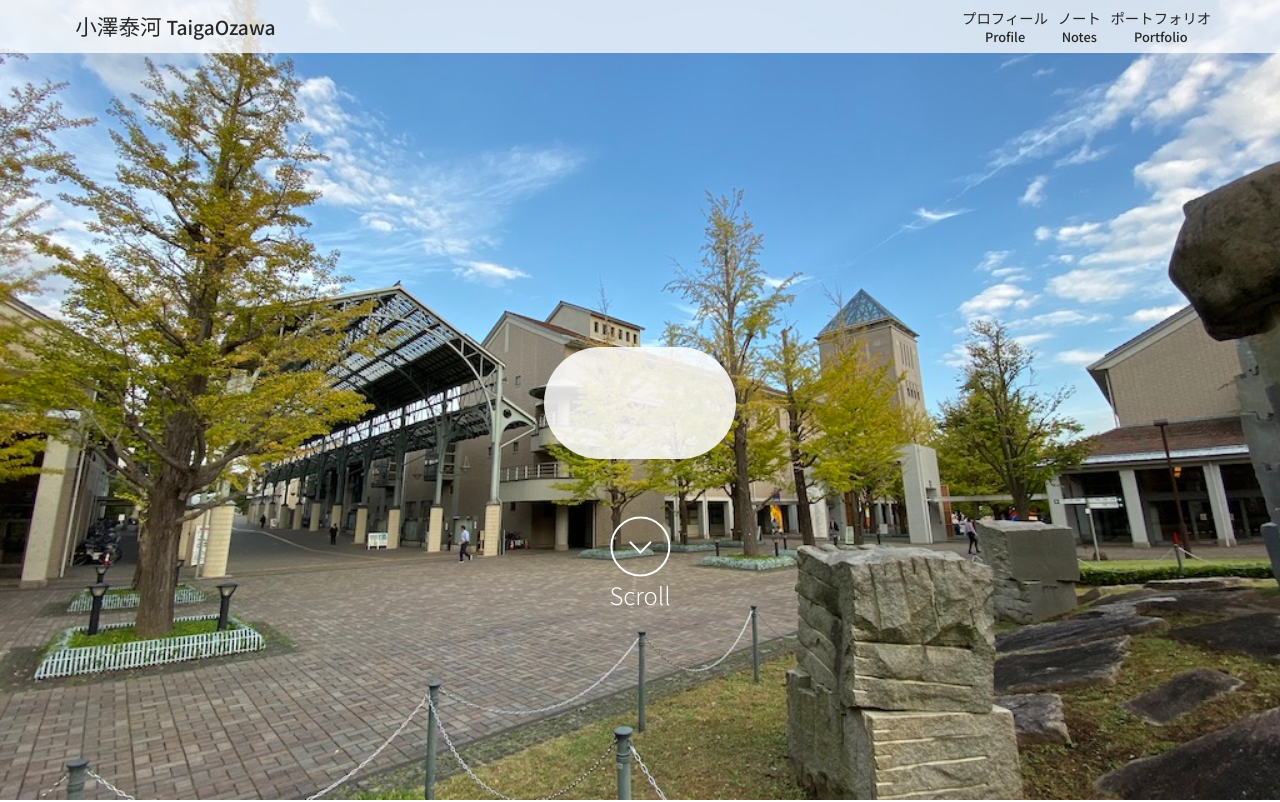
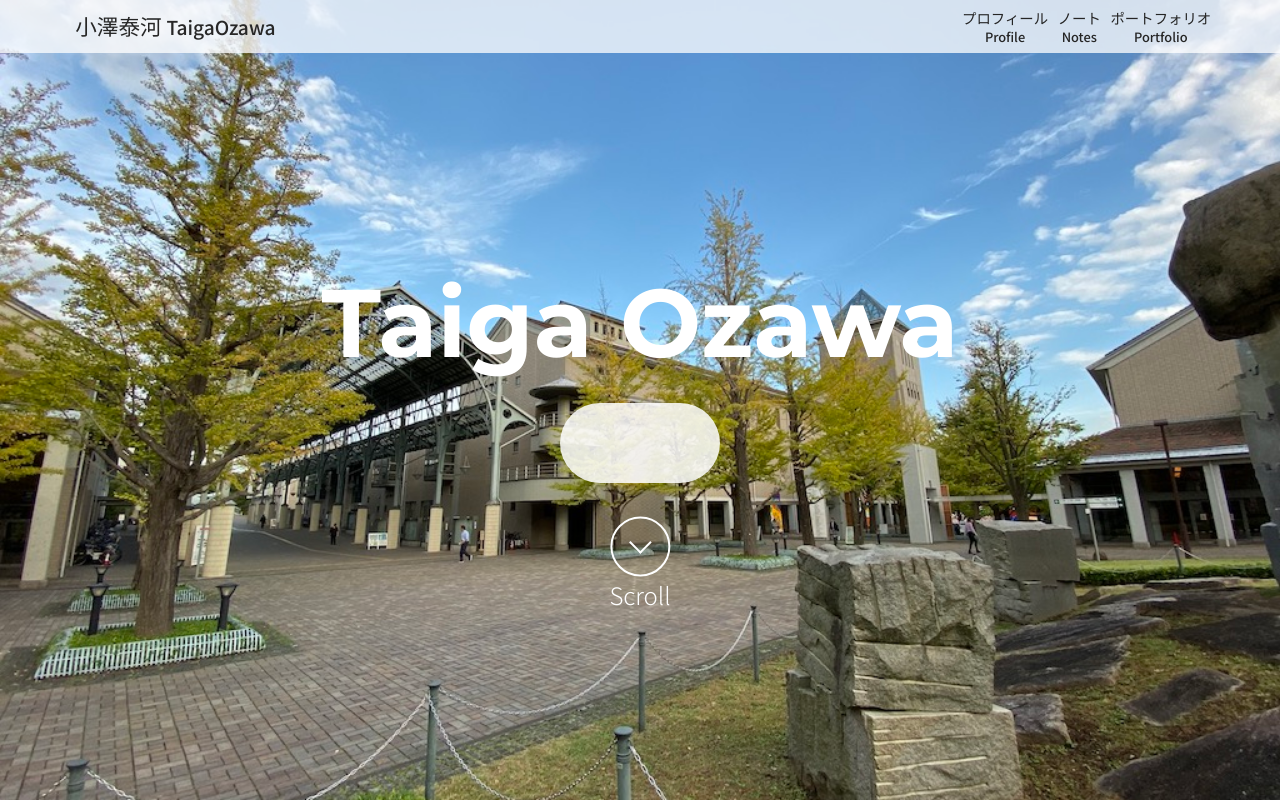
Before and after one commit to taigaozawa/portfolio, a Gatsby site: page / in a window 1280 px wide. Shown: the top 802 px of the page. Built offline with nearby package versions, Linux system fonts and the light colour scheme; Gatsby itself is replaced by a stand-in of ours.

Commit message:
トップページを調整

```diff
--- a/src/components/header.tsx
+++ b/src/components/header.tsx
@@ -7,20 +7,20 @@ const Header = () => (
   <div className="headerContainer" id="header">
     <div className="header">
       <div className="headerInner">
-        <div className="headerLogo">
-          <h1 className="headerLogo_text">
         <Link
           to="/"
+          className="headerLogo"
         >
+          <h1 className="headerLogo_text">
             <span className="headerLogo_text">
               小澤泰河
             </span>
             <span className="headerLogo_text headerLogo_text-en">
               TaigaOzawa
             </span>
+
+          </h1>
         </Link>
-          </h1>
-        </div>
         <div>
           <ul className="menu">
             <li className="menu_item"><Link to="/profile">
--- a/src/components/indexHero.tsx
+++ b/src/components/indexHero.tsx
@@ -13,7 +13,8 @@ const IndexHero = () => {
     <div className="heroImageContainer">
       <div className="heroImageFilter">
         <img className="heroImage" src="/TMU.jpg" alt="TMU" />
-        <div className="heroImageTextBase"> </div>
+        <h1 className="heroImageTitle">Taiga Ozawa</h1>
+        <div className="heroImageTextBase"></div>
         <span className="heroImageText heroImageText-ja">
           ようこそ
         </span>
--- a/src/styles/header.css
+++ b/src/styles/header.css
@@ -52,6 +52,7 @@
   padding-top: 0.5rem;
   padding-bottom: 0.4rem;
   transition: 500ms;
+  cursor: pointer;
 }
 .menu_item:hover {
   background-color: rgb(63, 63, 63);
--- a/src/styles/indexHero.css
+++ b/src/styles/indexHero.css
@@ -4,24 +4,34 @@
 .heroImageFilter {
   display: block;
 }
+.heroImageTitle {
+  position: absolute;
+  top: 40%;
+  width: 100%;
+  transform: translateY(-50%);
+  color: white;
+  font-size: 6rem;
+  font-family: "Montserrat", "Noto Sans JP", sans-serif;
+  text-align: center;
+}
 .heroImageTextBase {
   position: absolute;
-  top: 50%;
+  top: 55%;
   left: 50%;
   transform: translate(-50%, -50%);
   margin: 0;
-  width: 12rem;
-  height: 7rem;
+  width: 10rem;
+  height: 5rem;
   background-color: rgba(255, 255, 255, 0.856);
   border-radius: 5rem;
 }
 .heroImageText {
   position: absolute;
-  top: 50%;
+  top: 55%;
   left: 50%;
   transform: translate(-50%, -50%);
   font-weight: 500;
-  font-size: 1.5rem;
+  font-size: 1.3rem;
 }
 .heroImageText-ja {
   animation: fadeInOutJa 10s ease 0s infinite normal;
@@ -44,6 +54,7 @@
   text-decoration: none;
   padding-top: 60px;
   font-size: 1.5rem;
+  cursor: pointer;
 }
 .heroScroll .heroScroll_sign {
   position: absolute;
--- a/src/styles/layouts.css
+++ b/src/styles/layouts.css
@@ -1,4 +1,5 @@
 @import url("https://fonts.googleapis.com/css2?family=Noto+Sans+JP:wght@300;500;700&display=swap");
+@import url("https://fonts.googleapis.com/css2?family=Montserrat:wght@700&display=swap");
 
 html {
   font-family: "Noto Sans JP", sans-serif;
```
Lines whose indentation alone changed are shown as unchanged.
